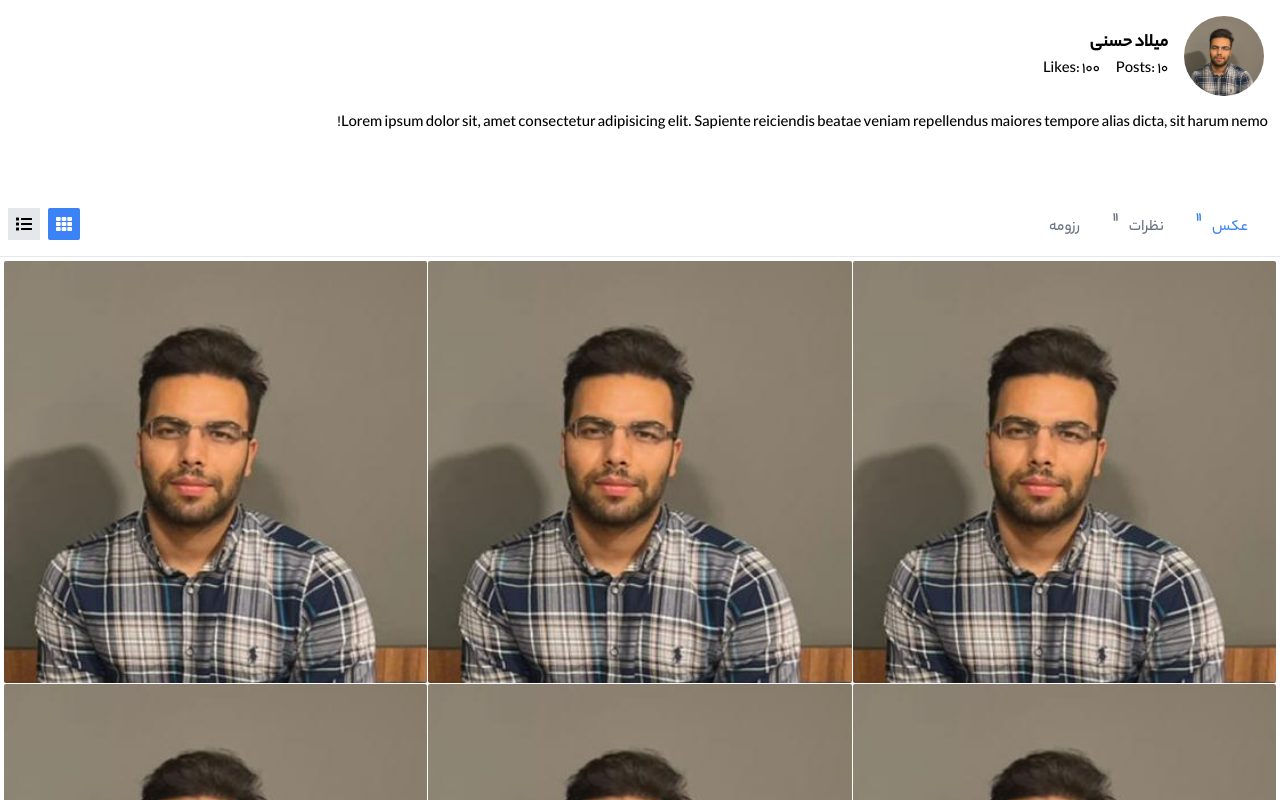
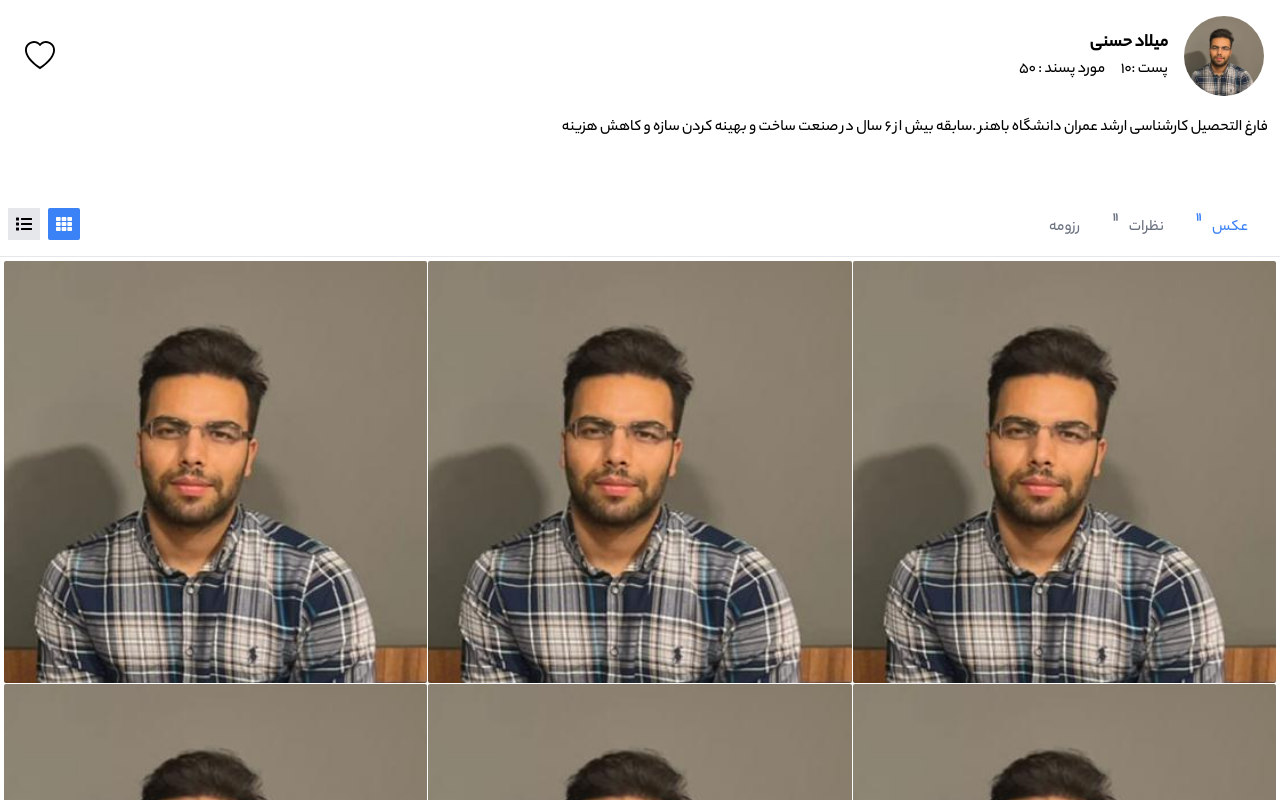
Before and after one commit to milad7212/hamgaman, a Next.js app: page /person in a window 1280 px wide. Shown: the top 800 px of the page. Built offline with nearby package versions, Linux system fonts and the light colour scheme.

Commit message:
Add heart Icons to person Page

```diff
--- a/app/components/CommentCard.jsx
+++ b/app/components/CommentCard.jsx
@@ -2,7 +2,9 @@ import React, { useState, useEffect } from "react";
 import { useRouter } from "next/navigation";
 import Image from "next/image";
 import { BsFillHeartFill } from "react-icons/bs";
-import { GoComment, GoNote } from "react-icons/go";
+import { AiFillLike ,AiFillDislike } from "react-icons/ai";
+
+
 import classNames from "classnames";
 import PropTypes from "prop-types";
 
@@ -33,17 +35,17 @@ const ComponentCard = ({ name, comment, tags }) => {
       <div className="p-3">
         <h2 className="text-lg font-bold">{name}</h2>
         <p className="text-gray-700 my-2">{comment}</p>
-        <div className="flex justify-between mt-4">
-          <div className="flex">
-            <BsFillHeartFill
+
+          <div className="flex items-center justify-end ">
+            <AiFillLike
               size={25}
-              className={`text-${color}`}
+              className={`text-${color} mb-2`}
               onClick={() => setLikes(likes + 1)}
+              color="green"
             />
-            <span>{likes}</span>
-            <GoComment size={25} className="ml-3" />
-            <span>{dislikes}</span>
-            <BsFillHeartFill
+            <span className="mx-2">{likes}</span>
+
+            <AiFillDislike
               size={25}
               className={`text-${color}`}
               color="red"
@@ -51,7 +53,7 @@ const ComponentCard = ({ name, comment, tags }) => {
             />
           </div>
 
-        </div>
+
       </div>
 
     </div>
--- a/app/person/page.jsx
+++ b/app/person/page.jsx
@@ -4,6 +4,7 @@ import React, { useState } from "react";
 import GalleryImages from "../components/GalleryImages";
 import { FaTh, FaList } from "react-icons/fa";
 import ComponentCard from "../components/CommentCard";
+import {BsHeart} from "react-icons/bs"
 const ConstructionPage = () => {
 
   const [activeTab, setActiveTab] = useState(0);
@@ -21,7 +22,7 @@ const ConstructionPage = () => {
 
   return (
     <div className="container mx-auto  mt-4" >
-      <div className="flex items-center mb-4">
+      <div className="flex items-center mb-4 ">
         <img
           src="/images/milad.jpeg" // Replace with the actual path to the profile picture
           alt="Profile Picture"
@@ -32,17 +33,18 @@ const ConstructionPage = () => {
 
           <div className="flex flex-col">
             <div className="flex">
-              <span className="ml-4">Posts: 10</span>
-              <span>Likes: 100</span>
+              <span className="ml-4">پست :10</span>
+              <span>مورد پسند : 50</span>
             </div>
           </div>
         </div>
+        <div className="mr-auto flex justify-center items-center  w-20 h-20">
+          <BsHeart size={30} className="cursor-pointer"/>
+        </div>
       </div>
-      <div className="mr-3 mt-2 h-24  overflow-hidden">
+      <div className="mr-3 mt-2 h-24  overflow-hidden leading-8">
         <span>
-          Lorem ipsum dolor sit, amet consectetur adipisicing elit. Sapiente
-          reiciendis beatae veniam repellendus maiores tempore alias dicta, sit
-          harum nemo!
+         فارغ التحصیل کارشناسی ارشد عمران دانشگاه باهنر .سابقه بیش از 6 سال در صنعت ساخت و بهینه کردن سازه و کاهش هزینه
         </span>
       </div>
       <div className="w-full">
```
